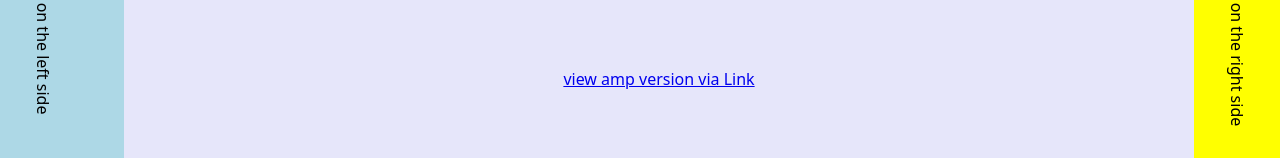
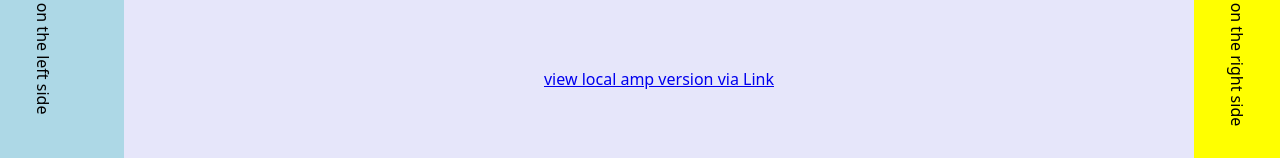
Before and after one commit to einSelbst/overnext, a Next.js app: page /hybrid/one in a window 1280 px wide. Shown: the part 370-528 px from the top of the page. Built offline with nearby package versions, Linux system fonts and the light colour scheme.

Commit message:
wip: add link to amp page on server (.amp)

```diff
--- a/src/pages/hybrid/one.tsx
+++ b/src/pages/hybrid/one.tsx
@@ -25,8 +25,10 @@ const One = (): JSX.Element => {
           <Link href='/hybrid/one'>
             <a>View Non-AMP Version</a>
           </Link>
+        ) : process.env.PRODUCTION ? (
+          <Link href='/hybrid/one.amp'>view server amp version via Link</Link>
         ) : (
-          <Link href='/hybrid/one?amp=1'>view amp version via Link</Link>
+          <Link href='/hybrid/one?amp=1'>view local amp version via Link</Link>
         )}
       </p>
       <p>
```
